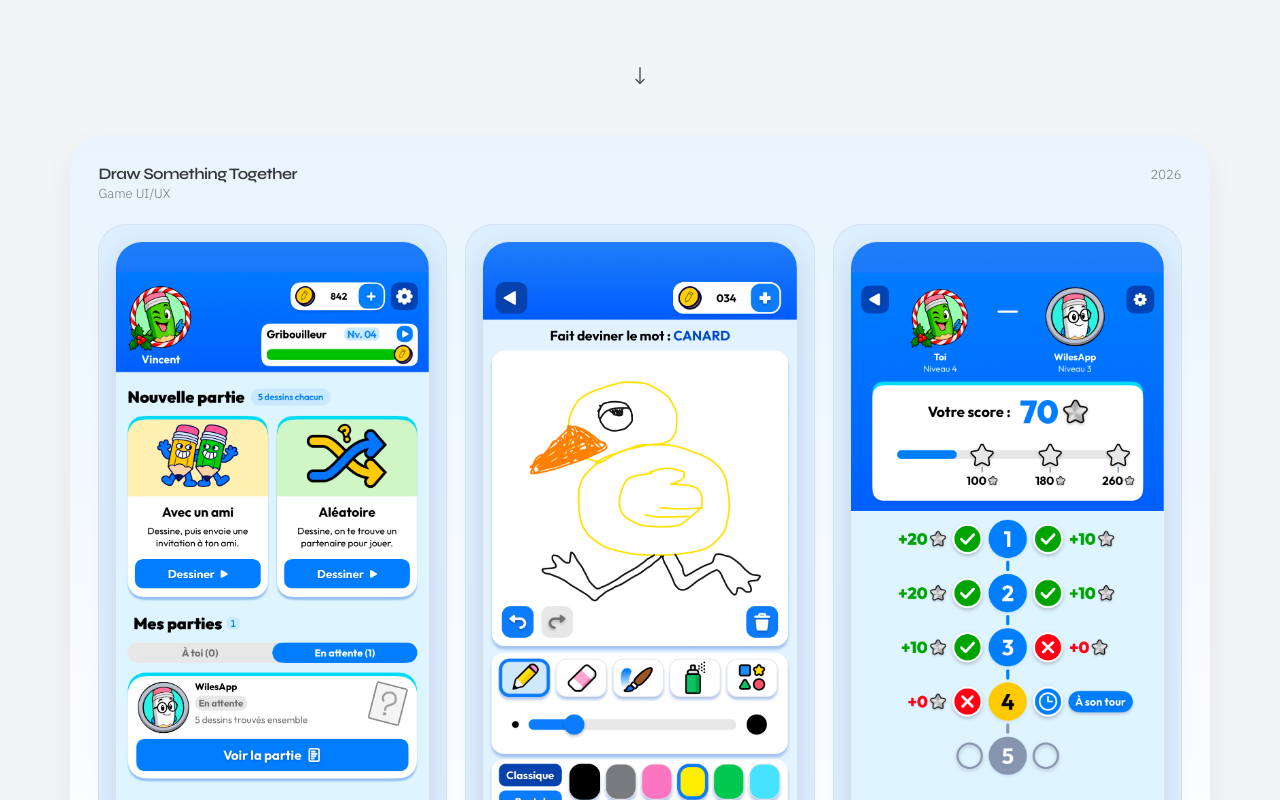
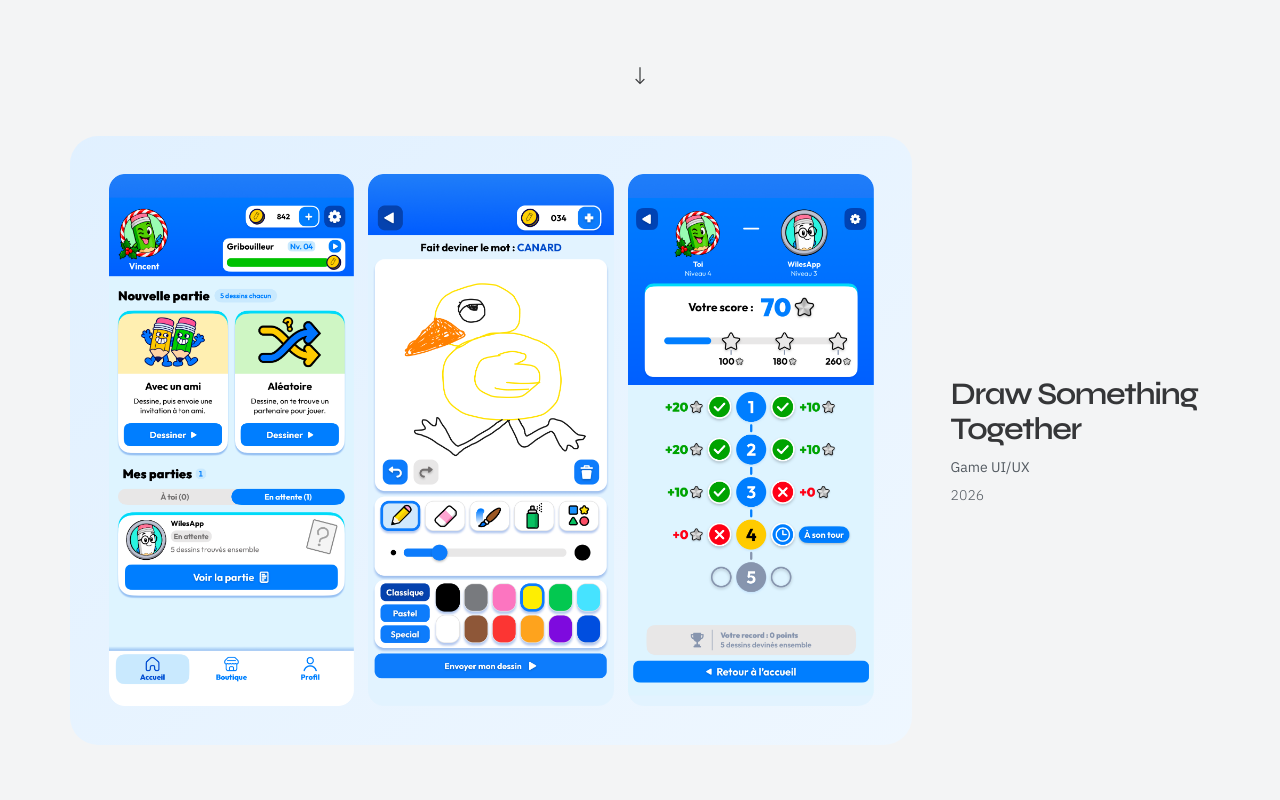
Before and after one commit to vncegraphiste-ux/vincent-cailley-portfolio, a plain HTML site: page index.html in a window 1280 px wide. Shown: the part 440-1240 px from the top of the page. Drawn offline with Linux system fonts and the light colour scheme.

Commit message:
Add files via upload

```diff
--- a/script.js
+++ b/script.js
@@ -80,6 +80,9 @@
     header.className = 'project-featured-header';
     header.append(buildProjectInfo(project, t));
 
+    const visualPanel = document.createElement('div');
+    visualPanel.className = 'project-visual-panel';
+
     const gallery = document.createElement('div');
     gallery.className = 'project-gallery';
 
@@ -97,7 +100,8 @@
       gallery.appendChild(frame);
     });
 
-    card.append(header, gallery);
+    visualPanel.appendChild(gallery);
+    card.append(visualPanel, header);
     return card;
   }
 
--- a/styles.css
+++ b/styles.css
@@ -53,12 +53,74 @@ button:focus-visible,a:focus-visible{outline:2px solid var(--ink);outline-offset
 .project-info h2{margin:0;font-family:var(--font-title);font-size:clamp(14px,1.25vw,19px);font-weight:600;letter-spacing:-.035em}
 .project-info p{grid-column:1;margin:0;color:var(--muted);font-size:13px;font-weight:300}
 .project-info time{grid-column:2;grid-row:1;align-self:baseline;font-size:13px;font-weight:300;color:var(--muted)}
-.project-card--featured{grid-column:1/-1;padding:28px;border-radius:32px;background:linear-gradient(180deg,color-mix(in srgb, var(--project-accent, #eef2f5) 58%, white) 0%, #fff 100%);box-shadow:0 12px 30px rgba(25,30,38,.06)}
-.project-featured-header{margin-bottom:22px}
-.project-card--featured .project-info{margin-top:0}
-.project-gallery{display:grid;grid-template-columns:repeat(3,minmax(0,1fr));gap:18px;align-items:start}
-.screen-frame{margin:0;padding:18px;border-radius:28px;background:color-mix(in srgb, var(--project-accent, #eaf2ff) 88%, white);box-shadow:inset 0 0 0 1px rgba(20,27,38,.05)}
-.screen-frame img{display:block;width:100%;height:auto;border-radius:26px;background:#fff;box-shadow:0 10px 26px rgba(34,42,55,.12)}
+/* Featured game projects: a single colored panel, large unframed screenshots,
+   and a right-side information column on wide screens. */
+.project-card--featured{
+  grid-column:1/-1;
+  --project-accent:#e8f0f9;
+  display:grid;
+  grid-template-columns:minmax(0,3.25fr) minmax(220px,1fr);
+  grid-template-areas:"visual details";
+  gap:clamp(22px,3vw,56px);
+  align-items:center;
+}
+.project-visual-panel{
+  grid-area:visual;
+  min-width:0;
+  padding:clamp(22px,3vw,42px);
+  border-radius:28px;
+  background:linear-gradient(140deg,color-mix(in srgb,var(--project-accent) 78%,white),color-mix(in srgb,var(--project-accent) 42%,white));
+}
+.project-featured-header{
+  grid-area:details;
+  align-self:center;
+  min-width:0;
+}
+.project-card--featured .project-info{
+  display:flex;
+  flex-direction:column;
+  align-items:flex-start;
+  gap:10px;
+  margin:0;
+}
+.project-card--featured .project-info h2{
+  font-size:clamp(28px,2.45vw,44px);
+  line-height:1.13;
+  font-weight:600;
+  letter-spacing:-.045em;
+  overflow-wrap:anywhere;
+}
+.project-card--featured .project-info p{
+  grid-column:auto;
+  color:#535a61;
+  font-size:14px;
+  font-weight:400;
+}
+.project-card--featured .project-info time{
+  grid-column:auto;
+  grid-row:auto;
+  color:#535a61;
+  font-size:14px;
+  font-weight:300;
+}
+.project-gallery{
+  display:grid;
+  grid-template-columns:repeat(3,minmax(0,1fr));
+  gap:clamp(8px,1.1vw,20px);
+  align-items:start;
+  min-width:0;
+}
+.screen-frame{margin:0;padding:0;min-width:0;background:transparent;border:0;border-radius:0;box-shadow:none}
+.screen-frame img{display:block;width:100%;height:auto;border:0;border-radius:0;background:transparent;box-shadow:none}
+@media(max-width:1080px){
+  .project-card--featured{
+    grid-template-columns:1fr;
+    grid-template-areas:"details" "visual";
+    gap:23px;
+  }
+  .project-card--featured .project-info{gap:5px}
+  .project-card--featured .project-info h2{font-size:clamp(23px,4vw,36px)}
+}
 /* About */
 .about-hero{position:relative;min-height:53svh;display:flex;align-items:center;justify-content:center;padding:160px 25px 80px;text-align:center}
 .about-hero-inner{width:100%;max-width:810px;margin:auto}
@@ -98,10 +160,10 @@ button:focus-visible,a:focus-visible{outline:2px solid var(--ink);outline-offset
   .down-indicator{bottom:8%}
   .portfolio{padding:0 5% 80px}
   .project-grid{grid-template-columns:1fr;gap:42px}
-  .project-card--featured{padding:18px;border-radius:24px}
+  .project-card--featured{gap:19px}
+  .project-visual-panel{padding:18px;border-radius:22px}
   .project-gallery{grid-template-columns:1fr;gap:14px}
-  .screen-frame{padding:12px;border-radius:20px}
-  .screen-frame img{border-radius:18px}
+  .project-card--featured .project-info h2{font-size:clamp(23px,6vw,31px)}
   .project-info h2{font-size:17px}
   .about-hero{min-height:46svh;padding:151px 8% 70px}
   .about-intro{font-size:15px;margin-top:0;line-height:1.65}
```
Also changed, not shown: 1 other file.
